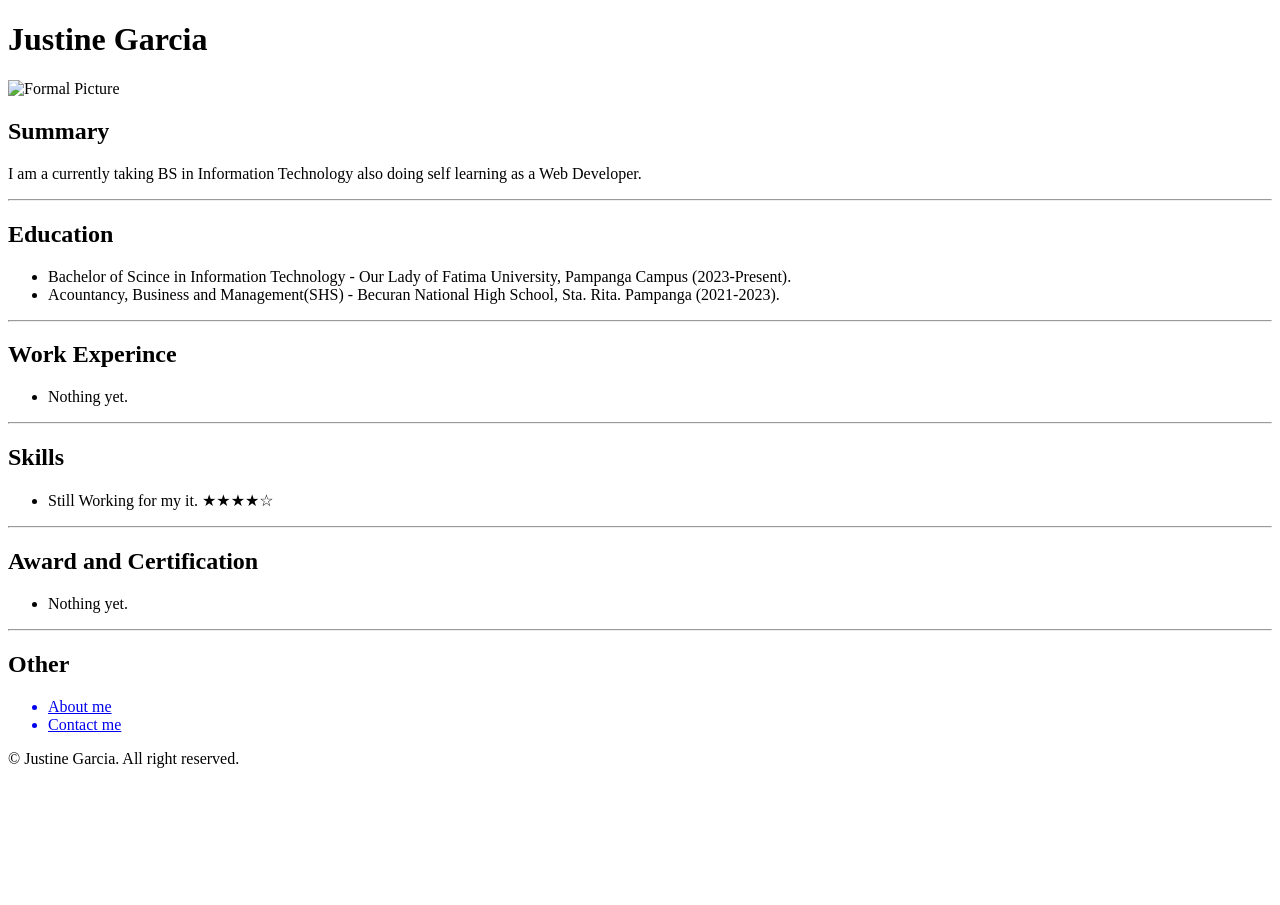
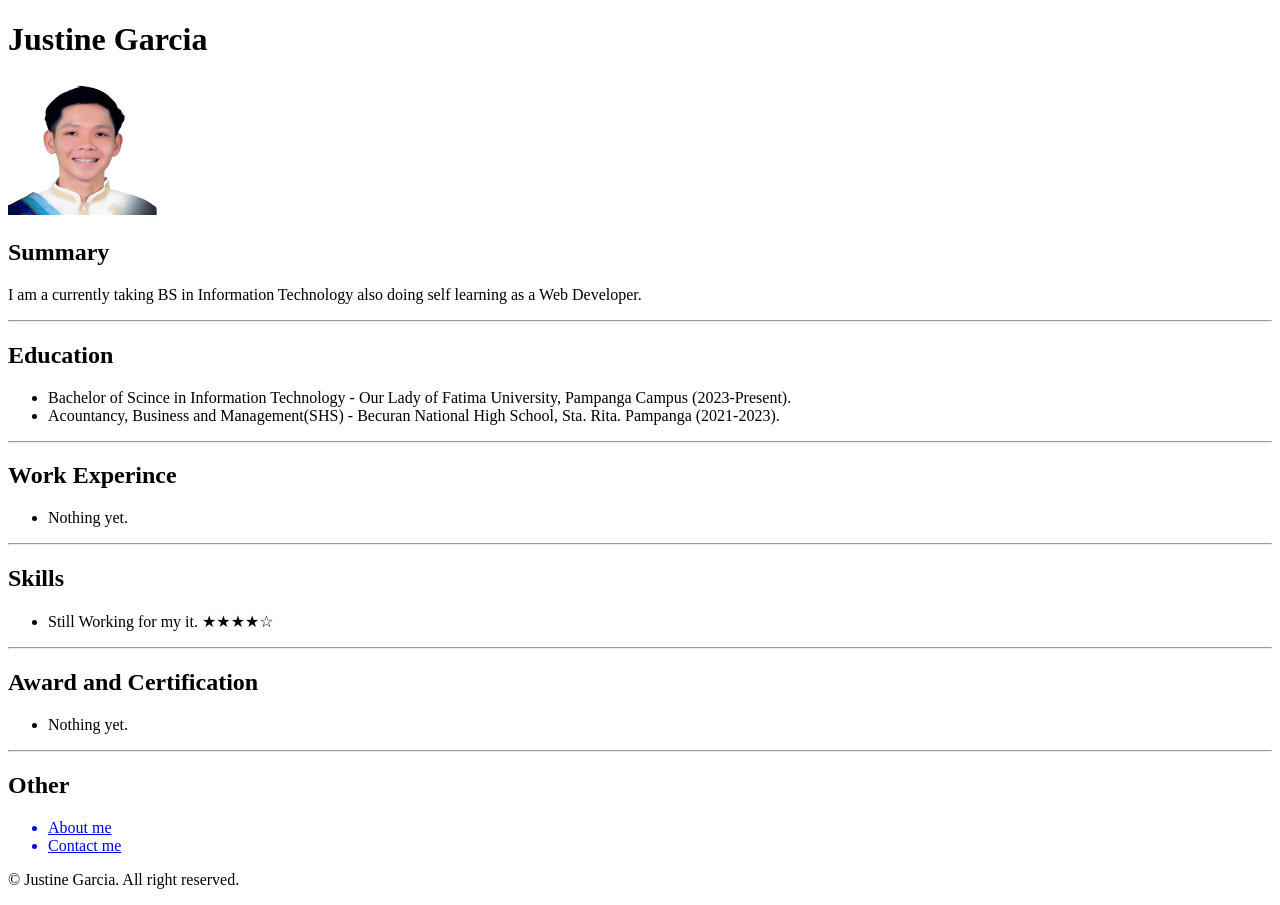
Before and after one commit to Burs30/html-portfolio, a plain HTML site: page index.html in a window 1280 px wide. Before the commit the page ends 800 px from the top, so only its background shows below. Drawn offline with Linux system fonts and the light colour scheme.

Commit message:
Update index.html

```diff
--- a/index.html
+++ b/index.html
@@ -12,7 +12,7 @@
 <body>
     <header>
         <h1>Justine Garcia</h1>
-        <img src="./image source/412371510_905154357847249_1982215609878592778_n-removebg-preview.png" alt="Formal Picture" width="150" height="135"/>
+        <img src="./image:/412371510_905154357847249_1982215609878592778_n-removebg-preview.png" alt="Formal Picture" width="150" height="135"/>
         <h2>Summary</h2>
         <p>I am a currently taking BS in Information Technology also doing self learning as a Web Developer.</p>
     </header>
```
